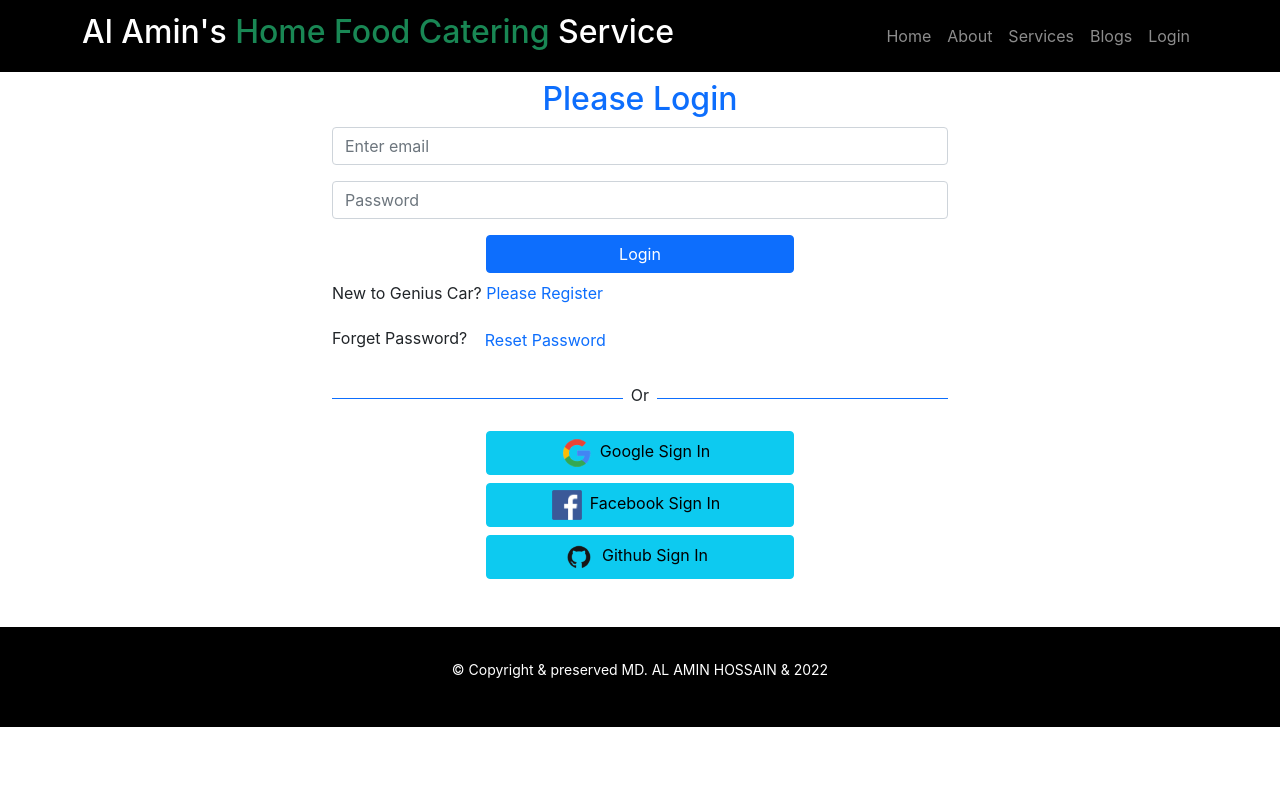
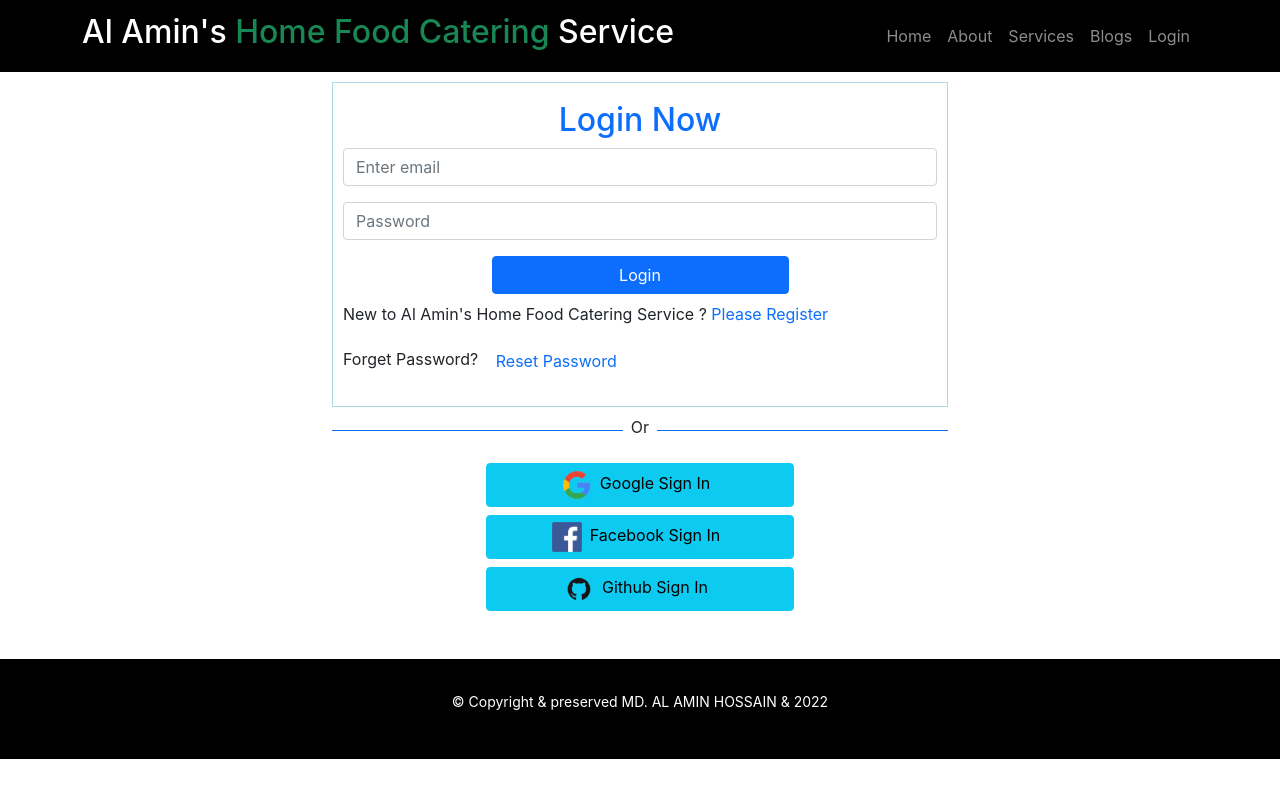
Before and after one commit to alamin1246/independent-service-provider, a React (Create React App) app: page /login in a window 1280 px wide. Built offline with nearby package versions, Linux system fonts and the light colour scheme; no server answers.

Commit message:
Login page done

```diff
--- /dev/null
+++ b/src/Pages/Login/Login/Login.css
@@ -0,0 +1,5 @@
+.login-form{
+    border: 1px solid lightblue;
+    margin-top: 10px;
+    padding: 10px;
+}
--- a/src/Pages/Login/Login/Login.js
+++ b/src/Pages/Login/Login/Login.js
@@ -2,6 +2,7 @@ import React, { useRef } from 'react';
 import { Button, Form } from 'react-bootstrap';
 import { useSendPasswordResetEmail, useSignInWithEmailAndPassword } from 'react-firebase-hooks/auth';
 import { Link, useLocation, useNavigate } from 'react-router-dom';
+import './Login.css';
 import auth from '../../../firebase.init';
 import Loading from '../../Shared/Loading/Loading';
 import SocialLogin from '../SocialLogin/SocialLogin';
@@ -53,16 +54,17 @@ const Login = () => {
         const email = emailRef.current.value;
         if (email) {
             await sendPasswordResetEmail(email);
-            toast('Sent email');
+            toast('Sent email for Reset Password');
         }
         else {
-            toast('please enter your email address');
+            toast('Please enter email address');
         }
     }
 
     return (
         <div className='container w-50 mx-auto'>
-            <h2 className='text-primary text-center mt-2'>Please Login</h2>
+            <div className='login-form'>
+                <h2 className='text-primary text-center mt-2'>Login Now</h2>
                 <Form onSubmit={handleSubmit}>
                     <Form.Group className="mb-3" controlId="formBasicEmail">
                         <Form.Control ref={emailRef} type="email" placeholder="Enter email" required />
@@ -75,8 +77,11 @@ const Login = () => {
                     </Button>
                 </Form>
                 {errorElement}
-            <p>New to Genius Car? <Link to="/register" className='text-primary pe-auto text-decoration-none' onClick={navigateRegister}>Please Register</Link> </p>
+                <p>New to Al Amin's Home Food Catering Service ? <Link to="/register" className='text-primary pe-auto text-decoration-none' onClick={navigateRegister}>Please Register</Link> </p>
                 <p>Forget Password? <button className='btn btn-link text-primary pe-auto text-decoration-none' onClick={resetPassword}>Reset Password</button> </p>
+            </div>
+
+
             <SocialLogin></SocialLogin>
             <ToastContainer />
         </div>
```
Lines whose indentation alone changed are shown as unchanged.
